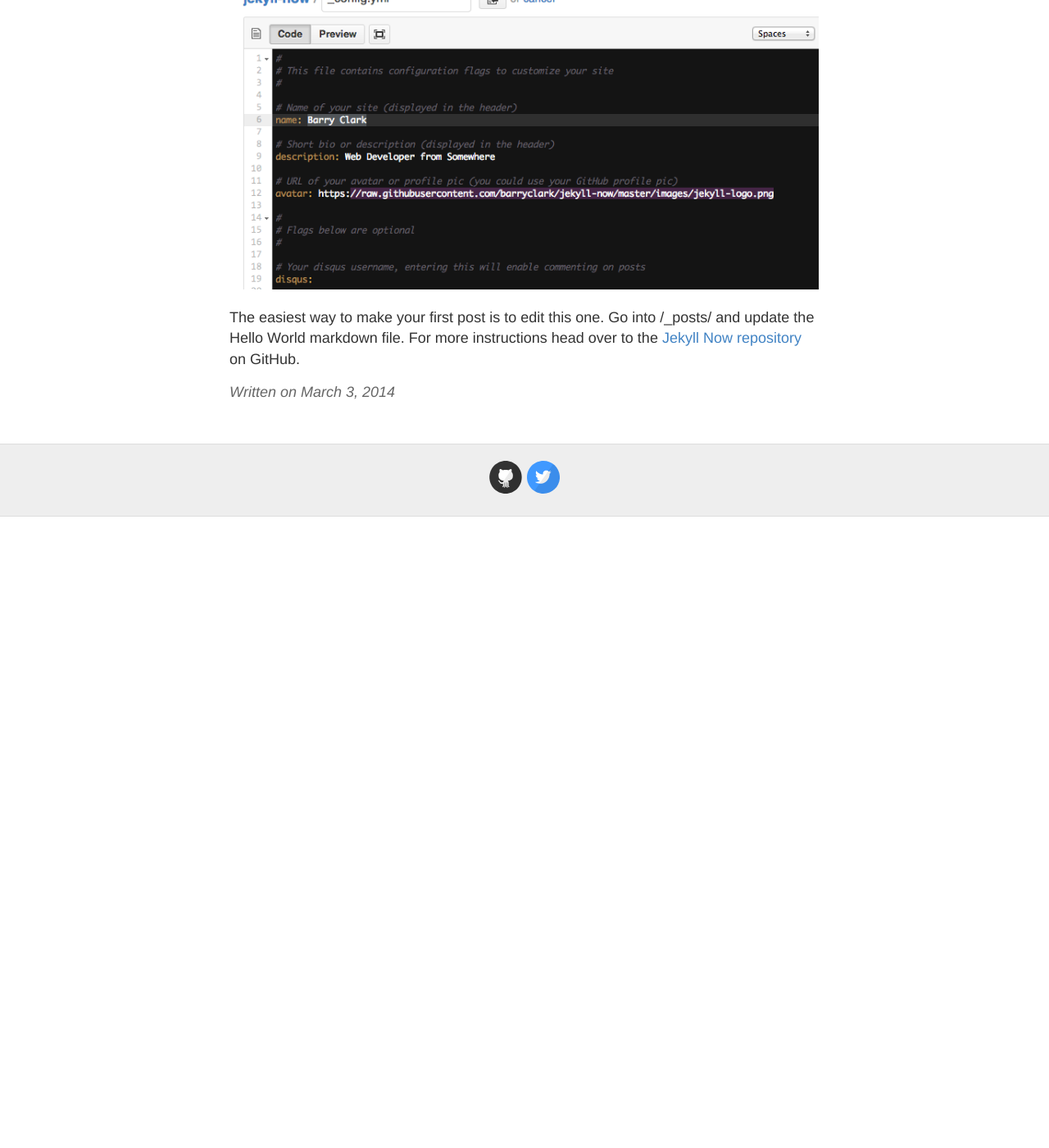
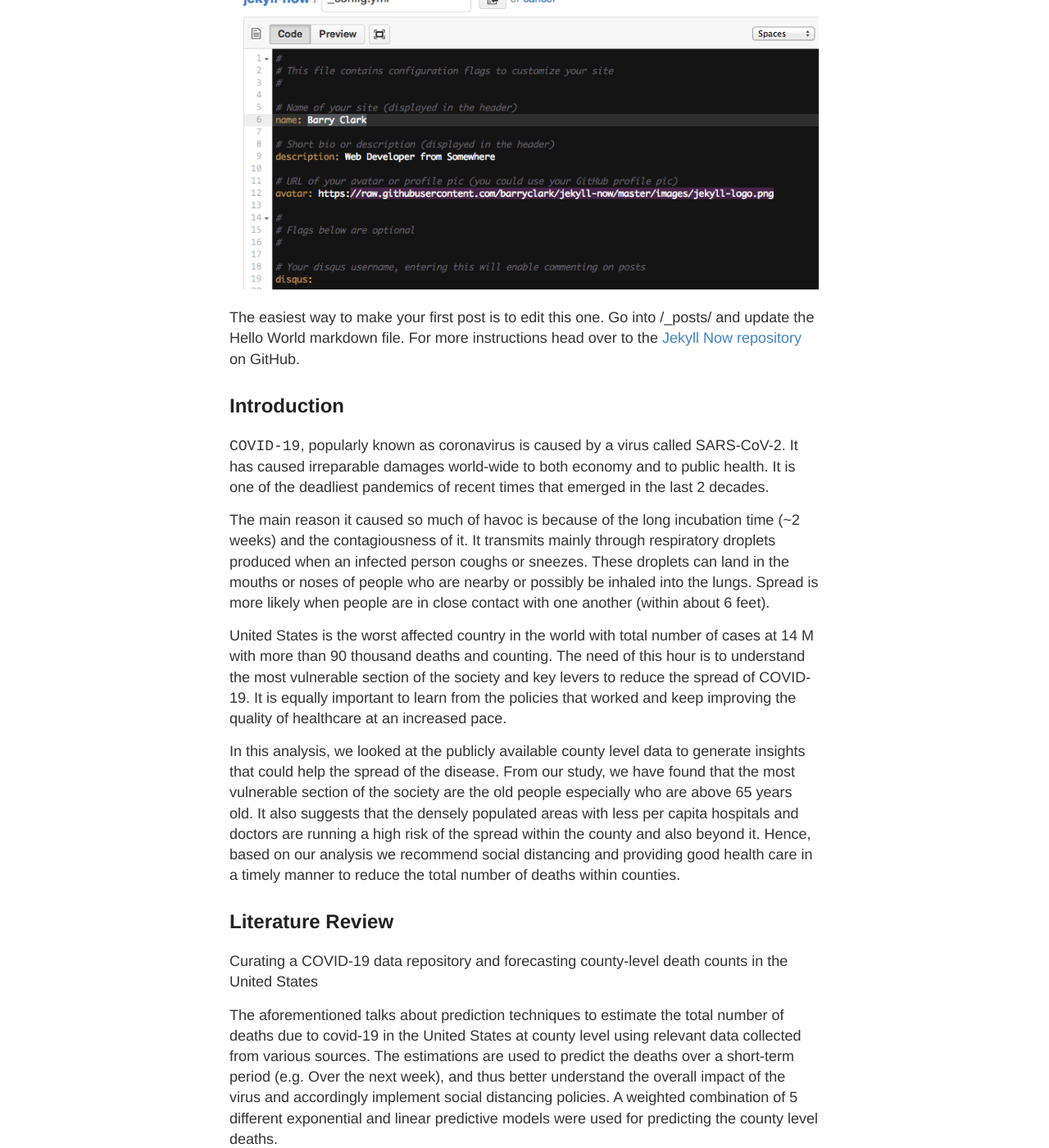
Before and after one commit to Diptendra/diptendra.github.io, a Jekyll site: the page built from _posts/2014-3-3-Hello-World.md, in a window 1280 px wide and 1400 px high, scrolled down 324 px. Shown: the whole window at 82% size. Built offline with Jekyll 4.4.1, drawn with Linux system fonts in a browser that asks for light colours; before the commit the page ends 954 px from its top, so only the background shows below that; some of the changed text lies outside the part shown.

Commit message:
First change in the markdown post

````diff
--- a/_posts/2014-3-3-Hello-World.md
+++ b/_posts/2014-3-3-Hello-World.md
@@ -8,3 +8,39 @@ Next you can update your site name, avatar and other options using the _config.y
 ![_config.yml]({{ site.baseurl }}/images/config.png)
 
 The easiest way to make your first post is to edit this one. Go into /_posts/ and update the Hello World markdown file. For more instructions head over to the [Jekyll Now repository](https://github.com/barryclark/jekyll-now) on GitHub.
+
+## Introduction
+
+`COVID-19`, popularly known as coronavirus is caused by a virus called SARS-CoV-2. It has caused irreparable damages world-wide to both economy and to public health. It is one of the deadliest pandemics of recent times that emerged in the last 2 decades.
+
+The main reason it caused so much of havoc is because of the long incubation time (~2 weeks) and the contagiousness of it. It transmits mainly through respiratory droplets produced when an infected person coughs or sneezes. These droplets can land in the mouths or noses of people who are nearby or possibly be inhaled into the lungs. Spread is more likely when people are in close contact with one another (within about 6 feet).
+
+United States is the worst affected country in the world with total number of cases at 14 M with more than 90 thousand deaths and counting. The need of this hour is to understand the most vulnerable section of the society and key levers to reduce the spread of COVID-19. It is equally important to learn from the policies that worked and keep improving the quality of healthcare at an increased pace.
+
+In this analysis, we looked at the publicly available county level data to generate insights that could help the spread of the disease. From our study, we have found that the most vulnerable section of the society are the old people especially who are above 65 years old. It also suggests that the densely populated areas with less per capita hospitals and doctors  are running a high risk of the spread within the county and also beyond it. Hence, based on our analysis we recommend social distancing and providing good health care in a timely manner to reduce the total number of deaths within counties.
+
+## Literature Review
+
+Curating a COVID-19 data repository and forecasting county-level death counts in the United States
+
+The aforementioned talks about prediction techniques to estimate the total number of deaths due to covid-19 in the United States at county level using relevant data collected from various sources. The estimations are used to predict the deaths over a short-term period (e.g. Over the next week), and thus better understand the overall impact of the virus and accordingly implement social distancing policies. A weighted combination of 5 different exponential and linear predictive models were used for predicting the county level deaths.
+
+We took inspiration from this paper to identify important features which the authors have used in their models. For eg, the paper explains how the total reported cases has little to no correlation with the total deaths, since high testing rate doesn’t necessarily imply high number of deaths.
+
+```{r load-data, echo=FALSE, message=FALSE, warning=FALSE}
+covid = read_csv(file = "data/county_data_apr22.csv")
+```
+
+## Data
+
+The data is taken from a GitHub account with a large corpus of hospital-level and county-level data compiled from a variety of public sources to aid data science eforts to combat COVID-19.
+
+The team reponsible for this data is continually updating and adding to this repository. Currently, it includes data on COVID-19-related cases, deaths, demographics, health resource availability, health risk factors, social vulnerability, and other COVID-19-related information.
+
+For this analysis, we have used a small subset of the data set provided in the abridged version of the data due to various reasons like processing power.
+
+## Unsupervised Learning
+
+The main objective of the part is to understand the data in the context of the problem. For this analysis, we have chosen covariates based on a combination of technical and contextual understanding of the research question.
+
+The data come from all the major buckets defined in the GitHub account like geographical, demographics, and health-related risk and resource availability at a county level. Some of the variables seem more important than others like the _density of the county_, the _number of hospitals_, _ICU beds_ that are important factors during a pandemic like COVID-19.
````
